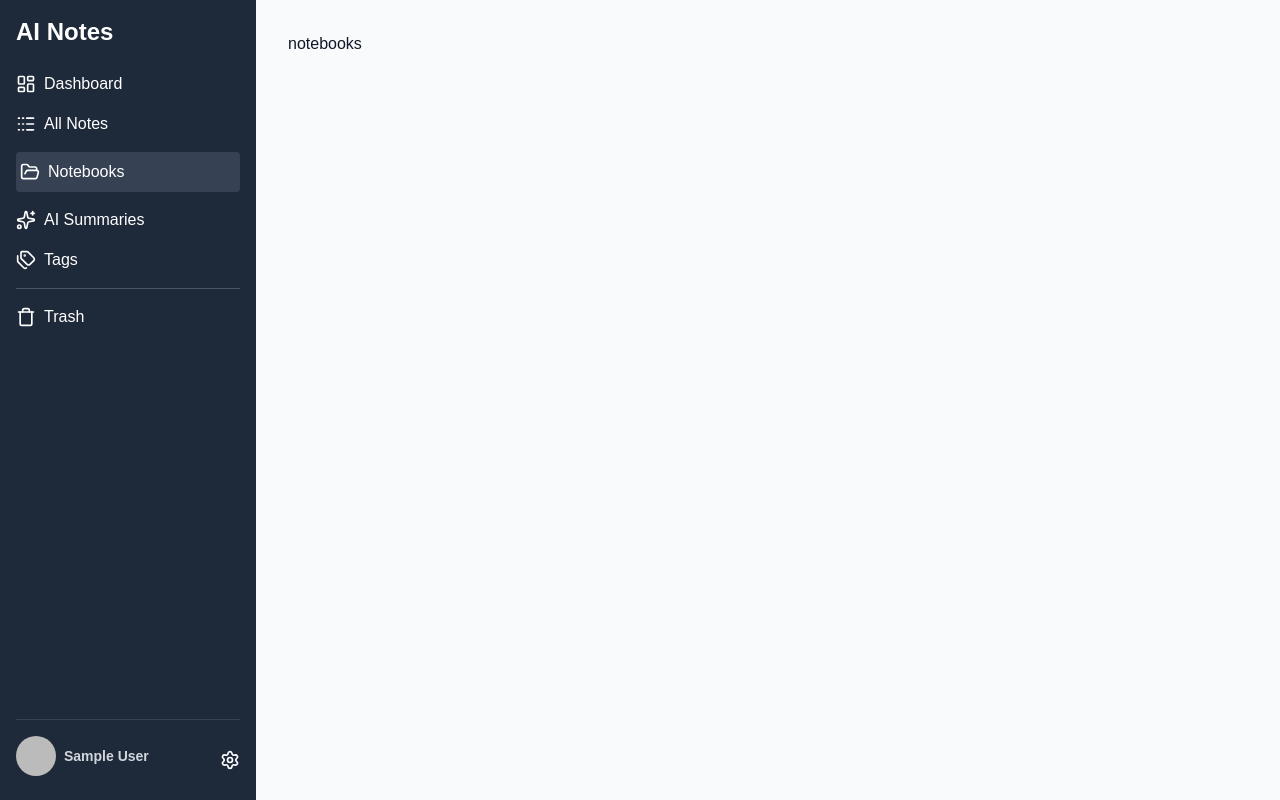
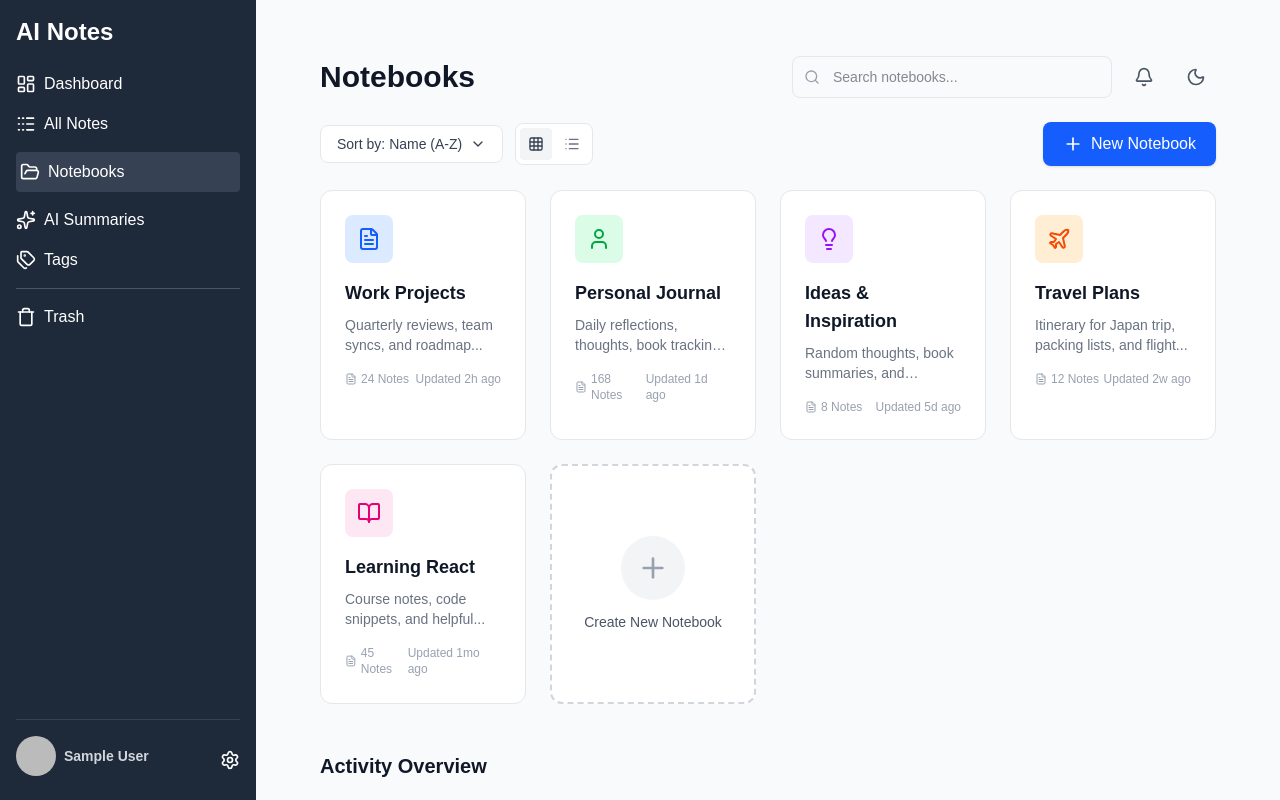
Before and after one commit to abhaymauryadev/AIPoweredNoteManager, a Next.js app: page /notebooks in a window 1280 px wide. Built offline with nearby package versions, Linux system fonts and the light colour scheme; no server answers; sample sign-in values are in the browser's storage.

Commit message:
feat: Created notebooks under components and updated the UI with mock data

```diff
--- a/app/(protected)/notebooks/page.jsx
+++ b/app/(protected)/notebooks/page.jsx
@@ -1,7 +1,114 @@
-import React from 'react'
+"use client";
 
-export default function page() {
+import { Plus, Grid3x3, List, ChevronDown } from "lucide-react";
+import NotebookHeader from "@/components/notebooks/NotebookHeader";
+import NotebookCard from "@/components/notebooks/NotebookCard";
+import CreateNotebookCard from "@/components/notebooks/CreateNotebookCard";
+import ActivityOverview from "@/components/notebooks/ActivityOverview";
+
+export default function NotebooksPage() {
+  // Mock data for notebooks
+  const notebooks = [
+    {
+      id: 1,
+      icon: "FileText",
+      title: "Work Projects",
+      description: "Quarterly reviews, team syncs, and roadmap...",
+      noteCount: 24,
+      lastUpdated: "2h ago",
+      color: "blue",
+    },
+    {
+      id: 2,
+      icon: "User",
+      title: "Personal Journal",
+      description: "Daily reflections, thoughts, book tracking, and grocery lists.",
+      noteCount: 168,
+      lastUpdated: "1d ago",
+      color: "green",
+    },
+    {
+      id: 3,
+      icon: "Lightbulb",
+      title: "Ideas & Inspiration",
+      description: "Random thoughts, book summaries, and podcast...",
+      noteCount: 8,
+      lastUpdated: "5d ago",
+      color: "purple",
+    },
+    {
+      id: 4,
+      icon: "Plane",
+      title: "Travel Plans",
+      description: "Itinerary for Japan trip, packing lists, and flight...",
+      noteCount: 12,
+      lastUpdated: "2w ago",
+      color: "orange",
+    },
+    {
+      id: 5,
+      icon: "BookOpen",
+      title: "Learning React",
+      description: "Course notes, code snippets, and helpful...",
+      noteCount: 45,
+      lastUpdated: "1mo ago",
+      color: "pink",
+    },
+  ];
+
   return (
-    <div>notebooks</div>
-  )
+    <div className="flex-1 max-w-7xl mx-auto w-full px-4 sm:px-6 lg:px-8 py-6">
+      <NotebookHeader />
+
+      {/* Controls Section */}
+      <div className="flex flex-col sm:flex-row sm:items-center justify-between gap-4 mb-6">
+        <div className="flex items-center gap-3">
+          {/* Sort Dropdown */}
+          <div className="relative">
+            <button className="flex items-center gap-2 px-4 py-2 bg-white border border-gray-200 rounded-lg hover:bg-gray-50 transition-colors text-sm font-medium text-gray-700">
+              <span>Sort by: Name (A-Z)</span>
+              <ChevronDown className="w-4 h-4" />
+            </button>
+          </div>
+
+          {/* View Toggle */}
+          <div className="flex items-center gap-1 bg-white border border-gray-200 rounded-lg p-1">
+            <button className="p-2 bg-gray-100 rounded transition-colors">
+              <Grid3x3 className="w-4 h-4 text-gray-700" />
+            </button>
+            <button className="p-2 hover:bg-gray-100 rounded transition-colors">
+              <List className="w-4 h-4 text-gray-500" />
+            </button>
+          </div>
+        </div>
+
+        {/* New Notebook Button */}
+        <button className="flex items-center justify-center gap-2 bg-blue-600 hover:bg-blue-700 text-white px-5 py-2.5 rounded-lg transition-colors font-medium shadow-sm hover:shadow-md">
+          <Plus className="w-5 h-5" />
+          <span>New Notebook</span>
+        </button>
+      </div>
+
+      {/* Notebook Cards Grid */}
+      <div className="grid grid-cols-1 sm:grid-cols-2 lg:grid-cols-3 xl:grid-cols-4 gap-6 mb-8">
+        {notebooks.map((notebook) => (
+          <NotebookCard
+            key={notebook.id}
+            icon={notebook.icon}
+            title={notebook.title}
+            description={notebook.description}
+            noteCount={notebook.noteCount}
+            lastUpdated={notebook.lastUpdated}
+            color={notebook.color}
+          />
+        ))}
+
+        {/* Create New Notebook Card */}
+        <CreateNotebookCard />
+      </div>
+
+      {/* Activity Overview */}
+      <ActivityOverview />
+    </div>
+  );
 }
--- a/app/page.jsx
+++ b/app/page.jsx
@@ -17,7 +17,6 @@ export default function HomePage() {
       </p> */}
 
       <Hero/>
-      <h1>Work in Progress</h1>
     </section>
     <Footer/>
     </>
--- /dev/null
+++ b/components/notebooks/ActivityOverview.jsx
@@ -0,0 +1,46 @@
+"use client";
+
+import { TrendingUp } from "lucide-react";
+
+export default function ActivityOverview() {
+    return (
+        <div className="mt-12">
+            <h2 className="text-xl font-bold text-gray-900 mb-6">Activity Overview</h2>
+
+            <div className="grid grid-cols-1 md:grid-cols-2 lg:grid-cols-3 gap-6">
+                {/* Total Notes Card */}
+                <div className="bg-gradient-to-br from-blue-500 to-blue-600 rounded-xl p-6 text-white shadow-lg">
+                    <p className="text-sm font-medium text-blue-100 mb-2">Total Notes</p>
+                    <div className="flex items-end justify-between">
+                        <h3 className="text-4xl font-bold">1,248</h3>
+                        <div className="flex items-center gap-1 text-sm bg-white/20 px-2 py-1 rounded-full">
+                            <TrendingUp className="w-4 h-4" />
+                            <span>+15%</span>
+                        </div>
+                    </div>
+                </div>
+
+                {/* Most Active Notebook Card */}
+                <div className="bg-white rounded-xl p-6 border border-gray-200 shadow-sm">
+                    <p className="text-sm font-medium text-gray-500 mb-2">Most Active Notebook</p>
+                    <h3 className="text-xl font-bold text-gray-900 mb-3">Personal Journal</h3>
+                    <div className="w-full bg-gray-200 rounded-full h-2 mb-2">
+                        <div className="bg-green-500 h-2 rounded-full" style={{ width: "75%" }}></div>
+                    </div>
+                    <p className="text-xs text-gray-500">75% of recent activity</p>
+                </div>
+
+                {/* AI Usage Card */}
+                <div className="bg-white rounded-xl p-6 border border-gray-200 shadow-sm">
+                    <p className="text-sm font-medium text-gray-500 mb-2">AI Usage</p>
+                    <h3 className="text-4xl font-bold text-gray-900 mb-1">240 <span className="text-lg font-normal text-gray-500">Summaries</span></h3>
+                    <div className="flex items-center gap-2 mt-2">
+                        <div className="w-full bg-gray-200 rounded-full h-1.5">
+                            <div className="bg-purple-500 h-1.5 rounded-full" style={{ width: "60%" }}></div>
+                        </div>
+                    </div>
+                </div>
+            </div>
+        </div>
+    );
+}
--- /dev/null
+++ b/components/notebooks/CreateNotebookCard.jsx
@@ -0,0 +1,16 @@
+"use client";
+
+import { Plus } from "lucide-react";
+
+export default function CreateNotebookCard() {
+    return (
+        <div className="bg-white rounded-xl border-2 border-dashed border-gray-300 p-6 hover:border-blue-400 hover:bg-blue-50/30 transition-all duration-200 cursor-pointer group flex flex-col items-center justify-center min-h-[240px]">
+            <div className="p-4 rounded-full bg-gray-100 group-hover:bg-blue-100 transition-colors mb-3">
+                <Plus className="w-8 h-8 text-gray-400 group-hover:text-blue-600 transition-colors" />
+            </div>
+            <p className="text-sm font-medium text-gray-600 group-hover:text-blue-600 transition-colors">
+                Create New Notebook
+            </p>
+        </div>
+    );
+}
--- /dev/null
+++ b/components/notebooks/NotebookCard.jsx
@@ -0,0 +1,54 @@
+"use client";
+
+import { MoreVertical, FileText, User, Lightbulb, Plane, BookOpen } from "lucide-react";
+
+export default function NotebookCard({
+    icon = "FileText",
+    title,
+    description,
+    noteCount,
+    lastUpdated,
+    color = "blue"
+}) {
+    const colorStyles = {
+        blue: "bg-blue-100 text-blue-600",
+        green: "bg-green-100 text-green-600",
+        pink: "bg-pink-100 text-pink-600",
+        orange: "bg-orange-100 text-orange-600",
+        purple: "bg-purple-100 text-purple-600",
+    };
+
+    const icons = {
+        FileText,
+        User,
+        Lightbulb,
+        Plane,
+        BookOpen,
+    };
+
+    const Icon = icons[icon] || FileText;
+
+    return (
+        <div className="bg-white rounded-xl border border-gray-200 p-6 hover:shadow-lg transition-shadow duration-200 cursor-pointer group">
+            <div className="flex items-start justify-between mb-4">
+                <div className={`p-3 rounded-lg ${colorStyles[color]}`}>
+                    <Icon className="w-6 h-6" />
+                </div>
+                <button className="opacity-0 group-hover:opacity-100 transition-opacity p-1 hover:bg-gray-100 rounded">
+                    <MoreVertical className="w-5 h-5 text-gray-500" />
+                </button>
+            </div>
+
+            <h3 className="text-lg font-semibold text-gray-900 mb-2">{title}</h3>
+            <p className="text-sm text-gray-500 mb-4 line-clamp-2">{description}</p>
+
+            <div className="flex items-center justify-between text-xs text-gray-400">
+                <div className="flex items-center gap-1">
+                    <FileText className="w-3 h-3" />
+                    <span>{noteCount} Notes</span>
+                </div>
+                <span>Updated {lastUpdated}</span>
+            </div>
+        </div>
+    );
+}
--- /dev/null
+++ b/components/notebooks/NotebookHeader.jsx
@@ -0,0 +1,30 @@
+"use client";
+
+import { Search, Bell, Moon } from "lucide-react";
+
+export default function NotebookHeader() {
+    return (
+        <div className="flex flex-col sm:flex-row sm:items-center justify-between gap-4 mb-6">
+            <h1 className="text-2xl md:text-3xl font-bold text-gray-900">Notebooks</h1>
+
+            <div className="flex items-center gap-3 w-full sm:w-auto">
+                <div className="relative flex-1 sm:flex-initial sm:w-80">
+                    <Search className="absolute left-3 top-1/2 -translate-y-1/2 h-4 w-4 text-gray-400" />
+                    <input
+                        type="text"
+                        placeholder="Search notebooks..."
+                        className="w-full pl-10 pr-4 py-2.5 bg-gray-50 border border-gray-200 rounded-lg focus:ring-2 focus:ring-blue-500 focus:outline-none focus:bg-white transition-all text-sm"
+                    />
+                </div>
+
+                <button className="p-2.5 hover:bg-gray-100 rounded-lg transition-colors">
+                    <Bell className="w-5 h-5 text-gray-600" />
+                </button>
+
+                <button className="p-2.5 hover:bg-gray-100 rounded-lg transition-colors">
+                    <Moon className="w-5 h-5 text-gray-600" />
+                </button>
+            </div>
+        </div>
+    );
+}
--- a/components/notes/NoteToolbar.jsx
+++ b/components/notes/NoteToolbar.jsx
@@ -27,7 +27,7 @@ export default function NoteToolbar({ onFormat }) {
                 <button
                     key={action}
                     onClick={() => handleButtonClick(action)}
-                    className="p-2 hover:bg-gray-100 rounded transition-colors flex-shrink-0 group relative"
+                    className="p-2 hover:bg-gray-100 rounded transition-colors shrink-0 group relative"
                     aria-label={label}
                     type="button"
                 >
```
